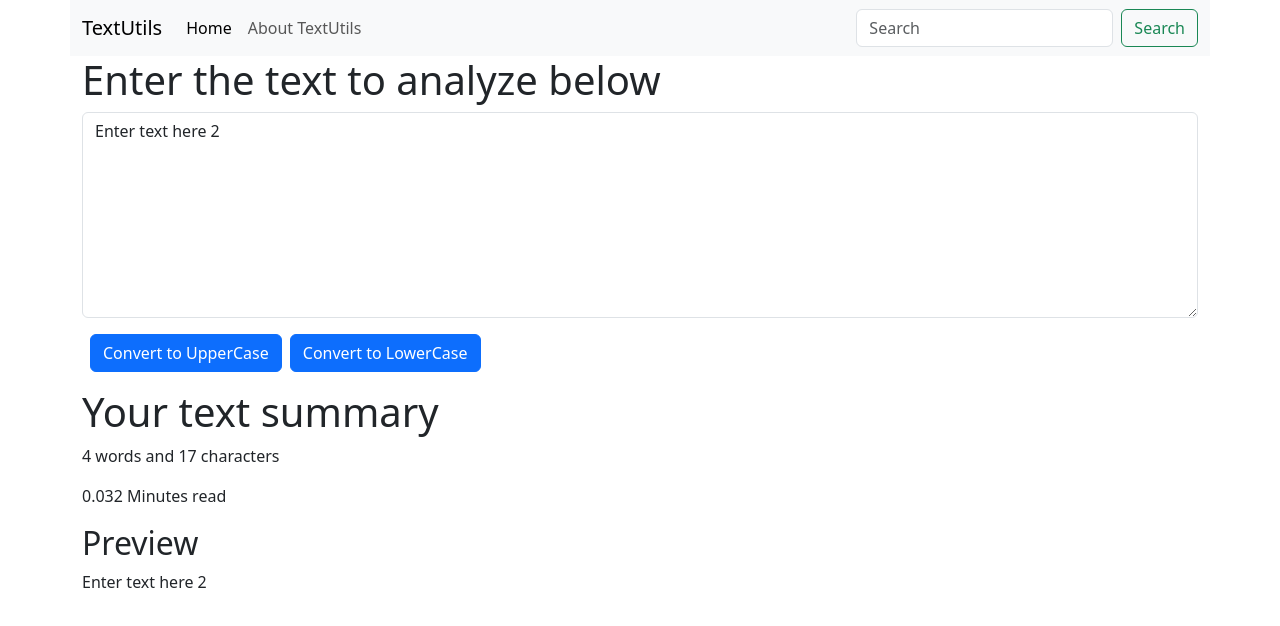
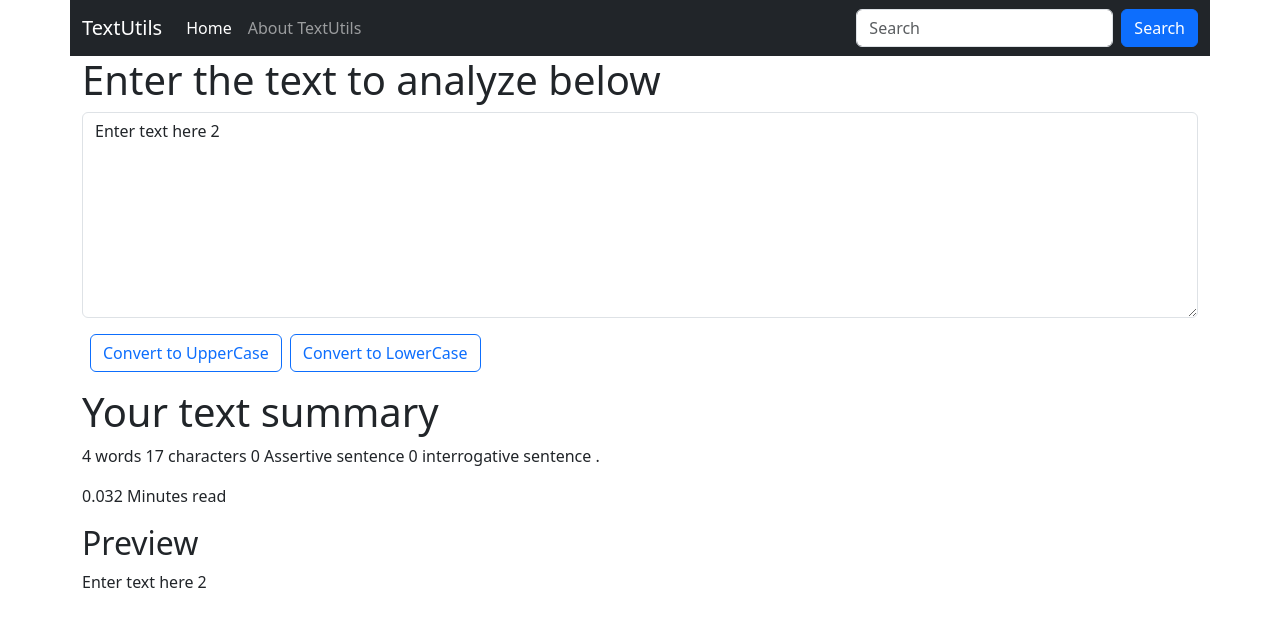
Before and after one commit to shohankazi/my-app, a React (Create React App) app: page / in a window 1280 px wide. Shown: the top 626 px of the page. Built offline with nearby package versions, Linux system fonts and the light colour scheme.

Commit message:
Added more logic to TextUtils

```diff
--- a/src/components/Navbar.js
+++ b/src/components/Navbar.js
@@ -3,7 +3,7 @@
 
 export default function navbar(props) {
   return (
-    <nav className="navbar navbar-expand-lg bg-body-tertiary container">
+    <nav className="navbar navbar-expand-lg navbar-dark bg-dark container">
   <div className="container-fluid">
     <a className="navbar-brand" href="/">{props.title}</a>
     <button className="navbar-toggler" type="button" data-bs-toggle="collapse" data-bs-target="#navbarSupportedContent" aria-controls="navbarSupportedContent" aria-expanded="false" aria-label="Toggle navigation">
@@ -21,7 +21,7 @@
       </ul>
       <form className="d-flex" role="search">
         <input className="form-control me-2" type="search" placeholder="Search" aria-label="Search"/>
-        <button className="btn btn-outline-success" type="submit">Search</button>
+        <button className="btn btn-primary" type="submit">Search</button>
       </form>
     </div>
   </div>
--- a/src/components/TextForm.js
+++ b/src/components/TextForm.js
@@ -28,12 +28,15 @@
         <div className="form-group mb-3">
         <textarea className="form-control" value={text} onChange={handleOnChange} id="myBox" rows="8"></textarea>
         </div>
-        <button className="btn btn-primary mx-2" onClick={handleUpClick}>Convert to UpperCase</button>
-        <button className="btn btn-primary" onClick={handleDownClick}>Convert to LowerCase</button>
+        <button className="btn btn-outline-primary mx-2" onClick={handleUpClick}>Convert to UpperCase</button>
+        <button className="btn btn-outline-primary" onClick={handleDownClick}>Convert to LowerCase</button>
     </div>
         <div className="container my-3">
         <h1>Your text summary</h1>
-        <p>{text.split(" ").length} words and {text.length} characters</p>
+        <p>{text.split(" ").length} words {text.length} characters {text.split(".").length-1} Assertive sentence {text.split("?").length-1} interrogative sentence {
+
+
+        }.</p>
         <p>{0.008 * text.split(" ").length} Minutes read</p>
         <h2>Preview</h2>
         <p>{text}</p>
```
